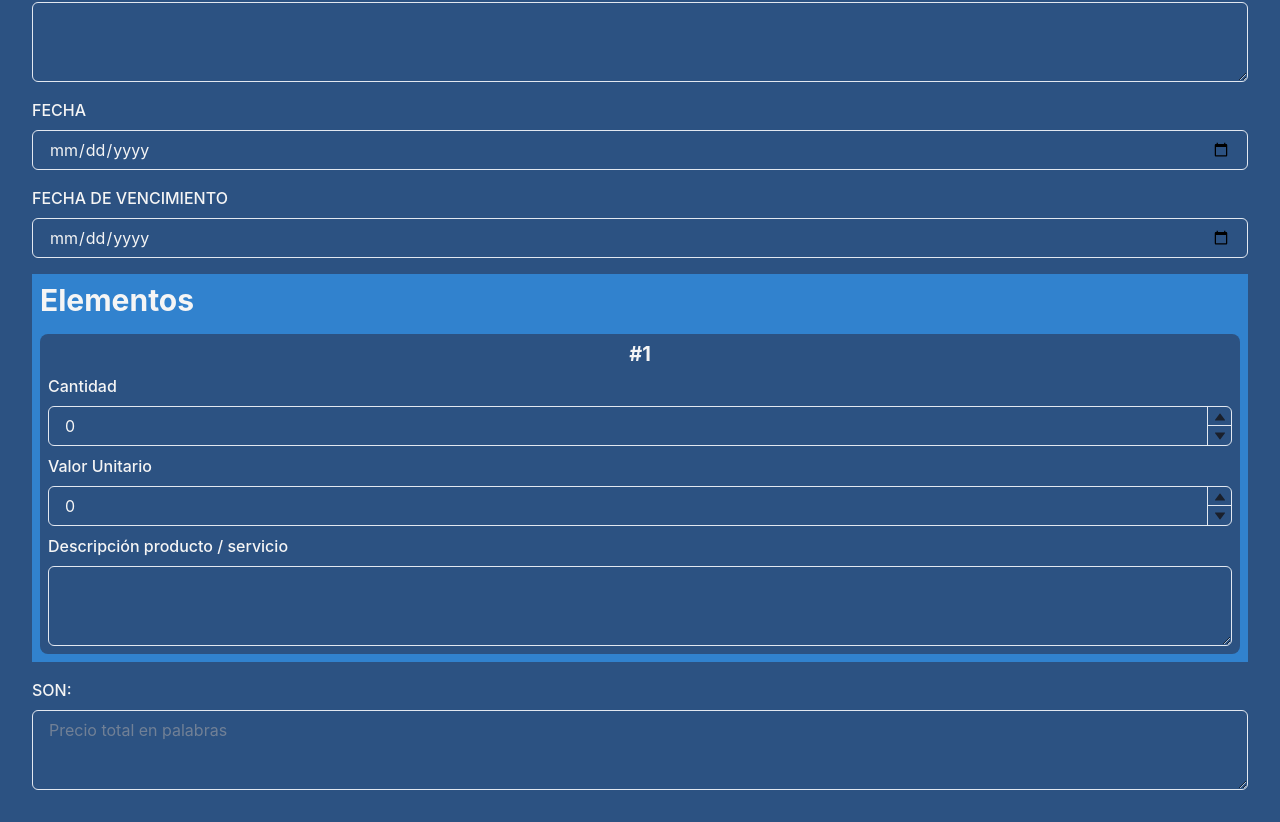
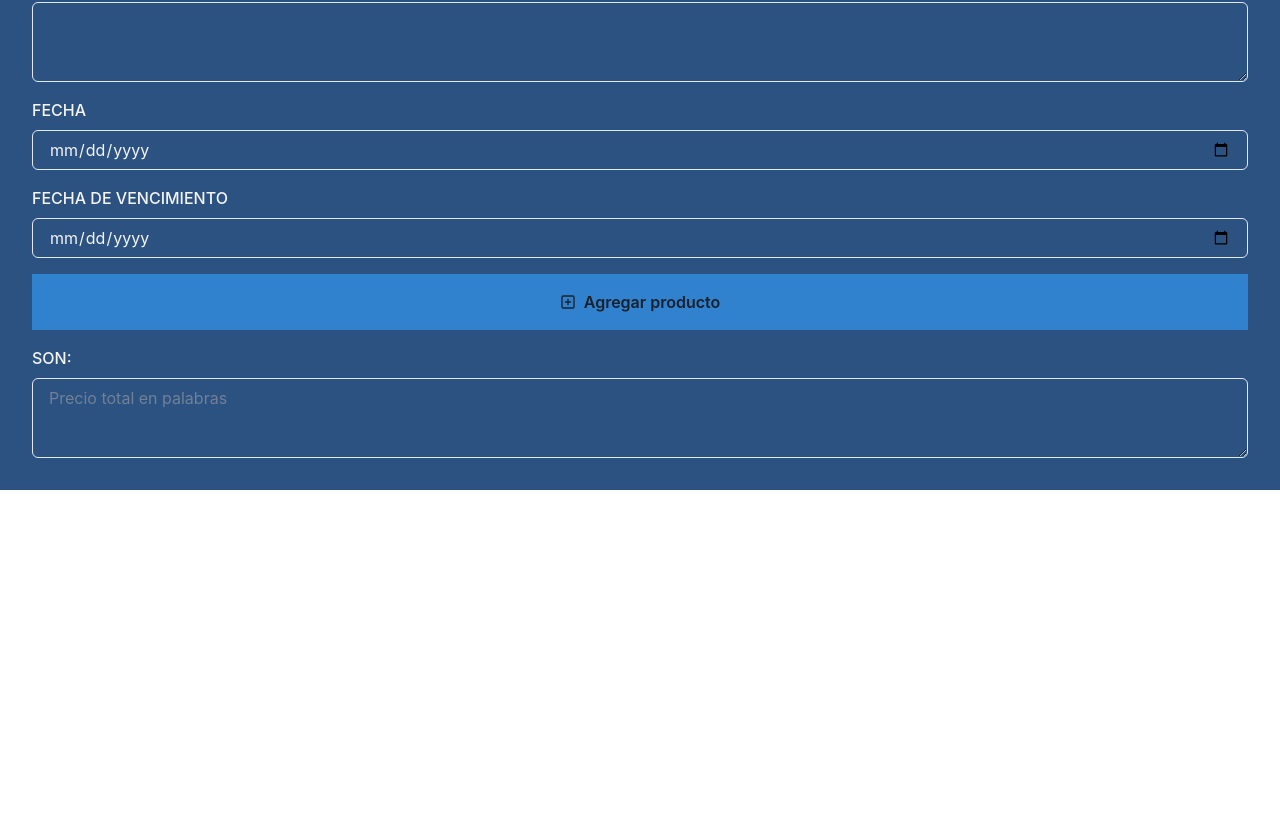
Before and after one commit to jhnemogap/emanuelimpresores-processes, a Next.js app: page /invoices/new in a window 1280 px wide. Shown: the part 393-1215 px from the top of the page. After the commit the page ends 883 px from the top, so only its background shows below. Built offline with nearby package versions, Linux system fonts and the light colour scheme.

Commit message:
feat: first approach to add new product of list

```diff
--- a/package.json
+++ b/package.json
@@ -25,6 +25,7 @@
     "format:check": "prettier --check 'src/**/*.{js,jsx,ts,tsx,json,css,scss,md}'"
   },
   "dependencies": {
+    "@chakra-ui/icons": "2.0.9",
     "@chakra-ui/react": "2.3.1",
     "@emotion/react": "11.10.4",
     "@emotion/styled": "11.10.4",
--- a/src/pages/invoices/new.tsx
+++ b/src/pages/invoices/new.tsx
@@ -1,16 +1,24 @@
 import {
   Box,
+  Button,
   FormControl,
   FormLabel,
   Heading,
+  HStack,
+  IconButton,
   Input,
   NumberDecrementStepper,
   NumberIncrementStepper,
   NumberInput,
   NumberInputField,
-  NumberInputStepper, Textarea,
+  NumberInputStepper,
+  Textarea,
   VStack,
 } from '@chakra-ui/react';
+import { MinusIcon, PlusSquareIcon } from '@chakra-ui/icons';
+
+import { useEffect, useState } from 'react';
+import { JSXElement } from '@babel/types';
 
 function NewInvoicePage() {
   return (
@@ -19,7 +27,7 @@ function NewInvoicePage() {
         Crea una nueva factura
       </Heading>
 
-      <VStack spacing={4} alignItems='stretch'>
+      <VStack as='form' spacing={4} alignItems='stretch'>
         <FormControl>
           <FormLabel>FACTURA DE VENTA No.</FormLabel>
           <NumberInput
@@ -62,23 +70,77 @@ function NewInvoicePage() {
           <Input name='date-end' type='date' />
         </FormControl>
 
-        <VStack as='section' p={2} alignItems='stretch' bgColor='blue.500'>
-          <Heading as='h2' size='lg' mb={2} >
-            Elementos
+        <InvoiceProducts />
+
+        <FormControl>
+          <FormLabel>SON:</FormLabel>
+          <Textarea name='description' placeholder='Precio total en palabras'/>
+        </FormControl>
+      </VStack>
+    </Box>
+  );
+}
+
+export default NewInvoicePage;
+
+function InvoiceProducts() {
+  const [products, setProducts] = useState<unknown[]>([]);
+
+  const handleDeleteProduct = (index: number) => {
+    // setProducts((ps) => ps.filter((_, cIndex) => cIndex !== index - 1));
+  }
+
+  const handleAddProduct = () => {
+    setProducts((ps) => [...ps, null]);
+  }
+
+  return (
+    <VStack as='section' p={2} alignItems='stretch' spacing={4} bgColor='blue.500'>
+      {products.map((_, index) => (
+        <InvoiceProduct
+          key={`p-${index + 1}`}
+          index={index + 1}
+          onDelete={() => handleDeleteProduct(index + 1)}
+        />
+      ))}
+      <Button variant='ghost' leftIcon={<PlusSquareIcon />} onClick={handleAddProduct}>
+        Agregar producto
+      </Button>
+    </VStack>
+  );
+}
+
+function InvoiceProduct({ index = 1, onDelete = () => null }: InvoiceProductProps) {
+  return (
+    <VStack
+      as='article'
+      p={2}
+      spacing={2}
+      alignItems='stretch'
+      bgColor='blue.700'
+      borderRadius='0.5rem'
+    >
+      <HStack as='header' justifyContent='space-between'>
+        <Heading as='h2' size='md'>
+          Elemento # {index}
         </Heading>
-
-          <VStack as='article' p={2} spacing={2} bgColor='blue.700' borderRadius='0.5rem'>
-            <Heading as='h2' size='md'>
-              #1
-            </Heading>
+        <IconButton
+          size='xs'
+          variant='solid'
+          colorScheme='red'
+          onClick={onDelete}
+          icon={<MinusIcon />}
+          aria-label='delete product'
+        />
+      </HStack>
 
       <FormControl>
         <FormLabel>Cantidad</FormLabel>
         <NumberInput
-                name='amount'
-                defaultValue={0}
+          name={`amount-e${index}`}
           min={1}
           max={99_999}
+          defaultValue={0}
           clampValueOnBlur={false}
         >
           <NumberInputField />
@@ -92,10 +154,10 @@ function NewInvoicePage() {
       <FormControl>
         <FormLabel>Valor Unitario</FormLabel>
         <NumberInput
-                name='unit-value'
-                defaultValue={0}
+          name={`unit-value-e${index}`}
           min={1}
           max={9_999_999}
+          defaultValue={0}
           clampValueOnBlur={false}
         >
           <NumberInputField />
@@ -108,18 +170,13 @@ function NewInvoicePage() {
 
       <FormControl>
         <FormLabel>Descripción producto / servicio</FormLabel>
-              <Textarea name='description' />
+        <Textarea name={`description-e${index}`} defaultValue={''} />
       </FormControl>
     </VStack>
-        </VStack>
-
-        <FormControl>
-          <FormLabel>SON:</FormLabel>
-          <Textarea name='description' placeholder='Precio total en palabras'/>
-        </FormControl>
-      </VStack>
-    </Box>
   );
 }
 
-export default NewInvoicePage;
+interface InvoiceProductProps {
+  index: number;
+  onDelete?: () => void;
+}
```
Also changed, not shown: 1 other file (tests, documents, lock files or other folders). Lines whose indentation alone changed are shown as unchanged.
